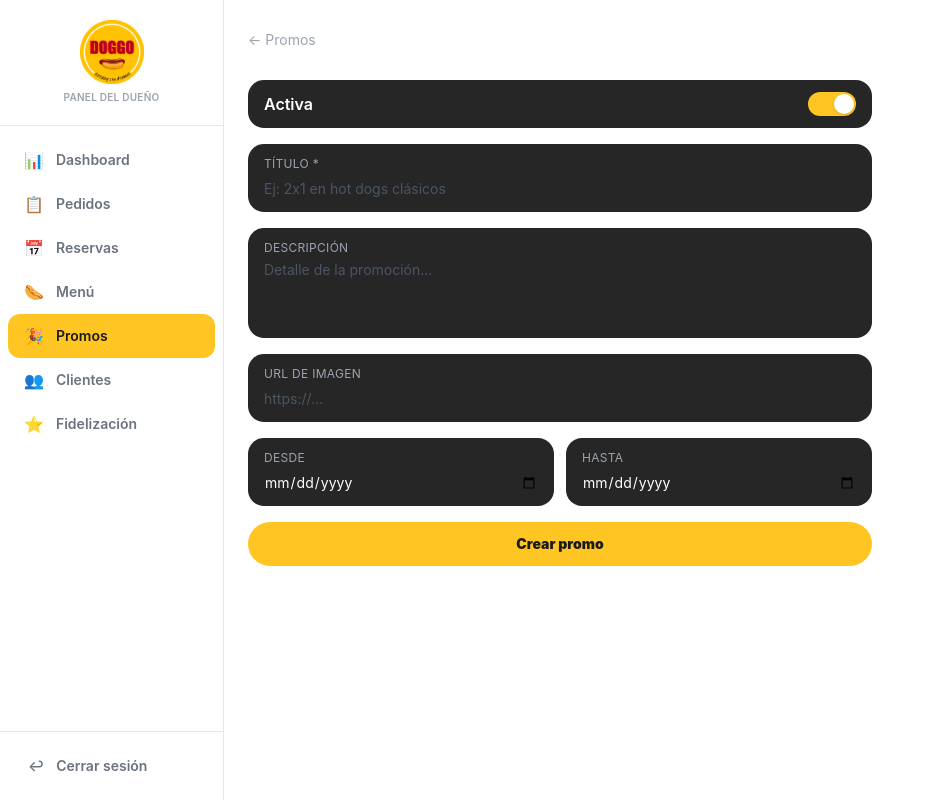
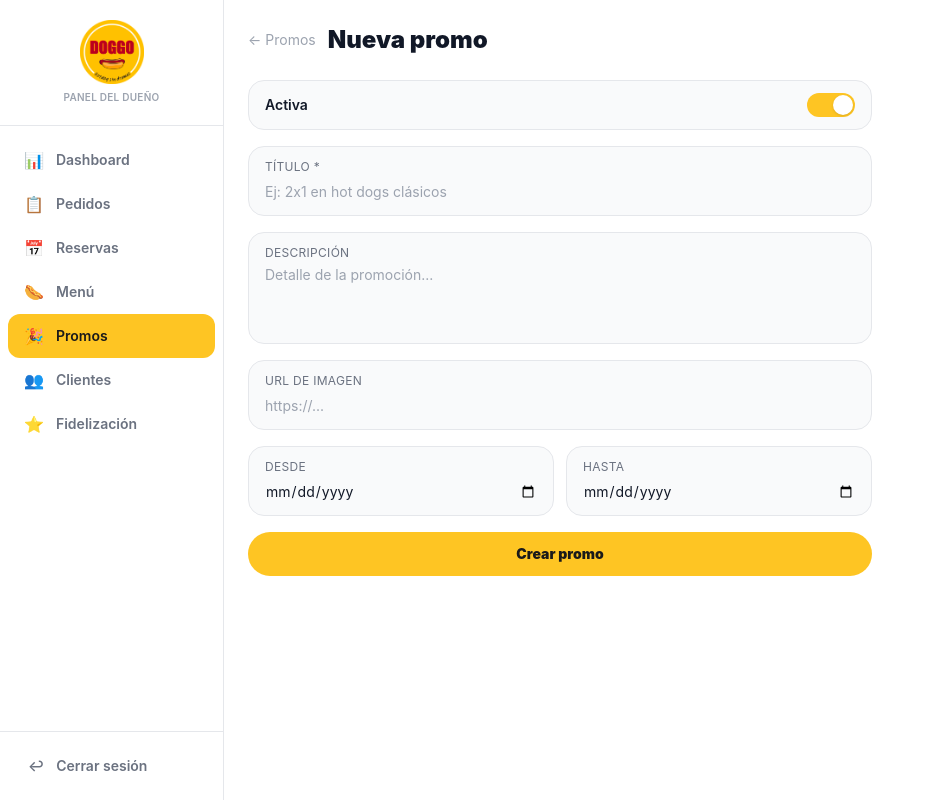
Before and after one commit to reginasalem01/doggo-app, a Next.js app: page /owner/promos/nuevo in a window 1280 px wide. Shown: the top 810 px of the page, without its empty margins (0-927 px from the left). Built offline with nearby package versions, Linux system fonts and the light colour scheme.

Commit message:
fix: tema claro en RewardForm+PromoForm, pedidos owner con force-dynamic + auto-refresh

```diff
--- a/src/app/owner/fidelizacion/[id]/page.tsx
+++ b/src/app/owner/fidelizacion/[id]/page.tsx
@@ -16,8 +16,8 @@ export default async function EditRewardPage({
   return (
     <div className="p-6 max-w-2xl">
       <div className="flex items-center gap-3 mb-6">
-        <Link href="/owner/fidelizacion" className="text-gray-400 hover:text-white text-sm">← Fidelización</Link>
-        <h1 className="text-white text-2xl font-black">Editar premio</h1>
+        <Link href="/owner/fidelizacion" className="text-gray-400 hover:text-gray-700 text-sm">← Fidelización</Link>
+        <h1 className="text-gray-900 text-2xl font-black">Editar premio</h1>
       </div>
       <RewardForm reward={{
         id: reward.id,
--- a/src/app/owner/fidelizacion/nuevo/page.tsx
+++ b/src/app/owner/fidelizacion/nuevo/page.tsx
@@ -5,8 +5,8 @@ export default function NuevoPremioPage() {
   return (
     <div className="p-6 max-w-2xl">
       <div className="flex items-center gap-3 mb-6">
-        <Link href="/owner/fidelizacion" className="text-gray-400 hover:text-white text-sm">← Fidelización</Link>
-        <h1 className="text-white text-2xl font-black">Nuevo premio</h1>
+        <Link href="/owner/fidelizacion" className="text-gray-400 hover:text-gray-700 text-sm">← Fidelización</Link>
+        <h1 className="text-gray-900 text-2xl font-black">Nuevo premio</h1>
       </div>
       <RewardForm />
     </div>
--- /dev/null
+++ b/src/app/owner/pedidos/AutoRefresher.tsx
@@ -0,0 +1,13 @@
+'use client'
+
+import { useEffect } from 'react'
+import { useRouter } from 'next/navigation'
+
+export default function AutoRefresher({ intervalMs = 30000 }: { intervalMs?: number }) {
+  const router = useRouter()
+  useEffect(() => {
+    const t = setInterval(() => router.refresh(), intervalMs)
+    return () => clearInterval(t)
+  }, [router, intervalMs])
+  return null
+}
--- a/src/app/owner/pedidos/page.tsx
+++ b/src/app/owner/pedidos/page.tsx
@@ -1,6 +1,9 @@
+export const dynamic = 'force-dynamic'
+
 import { createAdminClient } from '@/lib/supabase/admin'
 import Link from 'next/link'
 import { DELIVERY_LABELS } from '@/lib/utils'
+import AutoRefresher from './AutoRefresher'
 
 const STATUS: Record<string, { label: string; color: string }> = {
   new:       { label: 'Nuevo',      color: 'bg-yellow-100 text-yellow-700 border border-yellow-200' },
@@ -26,6 +29,7 @@ export default async function OwnerPedidosPage() {
           <h1 className="text-gray-900 text-2xl font-black">Pedidos</h1>
           <p className="text-gray-500 text-sm mt-0.5">{orders?.length ?? 0} registros</p>
         </div>
+        <AutoRefresher intervalMs={30000} />
       </div>
 
       {!orders?.length ? (
--- a/src/app/owner/promos/PromoForm.tsx
+++ b/src/app/owner/promos/PromoForm.tsx
@@ -67,47 +67,47 @@ export default function PromoForm({ promo }: { promo?: Promo }) {
   return (
     <div className="space-y-4">
       {/* Active toggle */}
-      <div className="flex items-center justify-between bg-doggo-dark2 rounded-2xl px-4 py-3">
-        <span className="text-white font-semibold">Activa</span>
+      <div className="flex items-center justify-between bg-gray-50 border border-gray-200 rounded-2xl px-4 py-3">
+        <span className="text-gray-900 font-semibold text-sm">Activa</span>
         <button
           onClick={() => set('active', !form.active)}
-          className={`w-12 h-6 rounded-full transition-colors ${form.active ? 'bg-doggo-yellow' : 'bg-gray-600'}`}
+          className={`w-12 h-6 rounded-full transition-colors ${form.active ? 'bg-doggo-yellow' : 'bg-gray-300'}`}
         >
           <span className={`block w-5 h-5 rounded-full bg-white shadow transform transition-transform mx-0.5 ${form.active ? 'translate-x-6' : 'translate-x-0'}`} />
         </button>
       </div>
 
       {/* Title */}
-      <div className="bg-doggo-dark2 rounded-2xl px-4 py-3">
-        <label className="text-gray-400 text-xs uppercase tracking-wide block mb-1">Título *</label>
+      <div className="bg-gray-50 border border-gray-200 rounded-2xl px-4 py-3">
+        <label className="text-gray-500 text-xs uppercase tracking-wide block mb-1">Título *</label>
         <input
           value={form.title}
           onChange={(e) => set('title', e.target.value)}
           placeholder="Ej: 2x1 en hot dogs clásicos"
-          className="w-full bg-transparent text-white placeholder-gray-600 outline-none text-sm"
+          className="w-full bg-transparent text-gray-900 placeholder-gray-400 outline-none text-sm"
         />
       </div>
 
       {/* Description */}
-      <div className="bg-doggo-dark2 rounded-2xl px-4 py-3">
-        <label className="text-gray-400 text-xs uppercase tracking-wide block mb-1">Descripción</label>
+      <div className="bg-gray-50 border border-gray-200 rounded-2xl px-4 py-3">
+        <label className="text-gray-500 text-xs uppercase tracking-wide block mb-1">Descripción</label>
         <textarea
           value={form.description}
           onChange={(e) => set('description', e.target.value)}
           placeholder="Detalle de la promoción..."
           rows={3}
-          className="w-full bg-transparent text-white placeholder-gray-600 outline-none text-sm resize-none"
+          className="w-full bg-transparent text-gray-900 placeholder-gray-400 outline-none text-sm resize-none"
         />
       </div>
 
       {/* Image URL */}
-      <div className="bg-doggo-dark2 rounded-2xl px-4 py-3">
-        <label className="text-gray-400 text-xs uppercase tracking-wide block mb-1">URL de imagen</label>
+      <div className="bg-gray-50 border border-gray-200 rounded-2xl px-4 py-3">
+        <label className="text-gray-500 text-xs uppercase tracking-wide block mb-1">URL de imagen</label>
         <input
           value={form.image_url}
           onChange={(e) => set('image_url', e.target.value)}
           placeholder="https://..."
-          className="w-full bg-transparent text-white placeholder-gray-600 outline-none text-sm"
+          className="w-full bg-transparent text-gray-900 placeholder-gray-400 outline-none text-sm"
         />
         {form.image_url && (
           <img src={form.image_url} alt="preview" className="mt-3 w-full h-32 object-cover rounded-xl" />
@@ -116,27 +116,27 @@ export default function PromoForm({ promo }: { promo?: Promo }) {
 
       {/* Dates */}
       <div className="grid grid-cols-2 gap-3">
-        <div className="bg-doggo-dark2 rounded-2xl px-4 py-3">
-          <label className="text-gray-400 text-xs uppercase tracking-wide block mb-1">Desde</label>
+        <div className="bg-gray-50 border border-gray-200 rounded-2xl px-4 py-3">
+          <label className="text-gray-500 text-xs uppercase tracking-wide block mb-1">Desde</label>
           <input
             type="date"
             value={form.starts_at}
             onChange={(e) => set('starts_at', e.target.value)}
-            className="w-full bg-transparent text-white outline-none text-sm"
+            className="w-full bg-transparent text-gray-900 outline-none text-sm"
           />
         </div>
-        <div className="bg-doggo-dark2 rounded-2xl px-4 py-3">
-          <label className="text-gray-400 text-xs uppercase tracking-wide block mb-1">Hasta</label>
+        <div className="bg-gray-50 border border-gray-200 rounded-2xl px-4 py-3">
+          <label className="text-gray-500 text-xs uppercase tracking-wide block mb-1">Hasta</label>
           <input
             type="date"
             value={form.ends_at}
             onChange={(e) => set('ends_at', e.target.value)}
-            className="w-full bg-transparent text-white outline-none text-sm"
+            className="w-full bg-transparent text-gray-900 outline-none text-sm"
           />
         </div>
       </div>
 
-      {error && <p className="text-red-400 text-sm">{error}</p>}
+      {error && <p className="text-red-500 text-sm">{error}</p>}
 
       <button
         onClick={handleSave}
@@ -150,7 +150,7 @@ export default function PromoForm({ promo }: { promo?: Promo }) {
         <button
           onClick={handleDelete}
           disabled={deleting}
-          className="w-full bg-red-500/20 text-red-400 font-bold py-3 rounded-full text-sm disabled:opacity-60"
+          className="w-full bg-red-50 text-red-500 border border-red-200 font-bold py-3 rounded-full text-sm disabled:opacity-60"
         >
           {deleting ? 'Eliminando...' : 'Eliminar promo'}
         </button>
--- a/src/app/owner/promos/[id]/page.tsx
+++ b/src/app/owner/promos/[id]/page.tsx
@@ -16,8 +16,8 @@ export default async function EditPromoPage({
   return (
     <div className="p-6 max-w-2xl">
       <div className="flex items-center gap-3 mb-6">
-        <Link href="/owner/promos" className="text-gray-400 hover:text-white text-sm">← Promos</Link>
-        <h1 className="text-white text-2xl font-black">Editar promo</h1>
+        <Link href="/owner/promos" className="text-gray-400 hover:text-gray-700 text-sm">← Promos</Link>
+        <h1 className="text-gray-900 text-2xl font-black">Editar promo</h1>
       </div>
       <PromoForm promo={{
         id: promo.id,
--- a/src/app/owner/promos/nuevo/page.tsx
+++ b/src/app/owner/promos/nuevo/page.tsx
@@ -5,8 +5,8 @@ export default function NuevaPromoPage() {
   return (
     <div className="p-6 max-w-2xl">
       <div className="flex items-center gap-3 mb-6">
-        <Link href="/owner/promos" className="text-gray-400 hover:text-white text-sm">← Promos</Link>
-        <h1 className="text-white text-2xl font-black">Nueva promo</h1>
+        <Link href="/owner/promos" className="text-gray-400 hover:text-gray-700 text-sm">← Promos</Link>
+        <h1 className="text-gray-900 text-2xl font-black">Nueva promo</h1>
       </div>
       <PromoForm />
     </div>
```
Also changed, not shown: src/app/owner/fidelizacion/RewardForm.tsx (+19 -19 lines).
